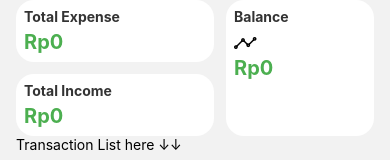
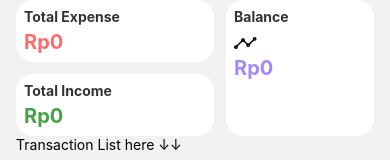
Before and after one commit to riwaldo14/spendWise, a React Native app: screen /Home in a window 390 px wide. Shown: the top 160 px of the page. Built offline with nearby package versions, Linux system fonts and the light colour scheme.

Commit message:
adding style to add transaction page

```diff
--- a/src/components/DatePicker.js
+++ b/src/components/DatePicker.js
@@ -16,7 +16,7 @@ export default function DatePicker({ value, onValueChange }) {
 
 const styles = StyleSheet.create({
   container: {
-    flex: 1,
-    backgroundColor: "#F5FCFF",
+    // flex: 1,
+    backgroundColor: "#ffffff",
   },
 });
--- a/src/components/InputField.js
+++ b/src/components/InputField.js
@@ -24,7 +24,8 @@ const styles = StyleSheet.create({
     width: "100%",
     borderColor: "gray",
     borderWidth: 1,
-    marginBottom: 10,
-    paddingHorizontal: 10,
+    marginBottom: 16,
+    paddingHorizontal: 16,
+    borderRadius: 16,
   },
 });
--- a/src/components/SummaryCard.js
+++ b/src/components/SummaryCard.js
@@ -36,7 +36,7 @@ export default function SummaryCard() {
               size={24}
             />
           </View> */}
-          <Text style={styles.value}>{"Rp" + totalExpense}</Text>
+          <Text style={styles.valueExpense}>{"Rp" + totalExpense}</Text>
         </View>
         <View style={styles.innerContainer}>
           <Text style={styles.label}>Total Income</Text>
@@ -45,14 +45,14 @@ export default function SummaryCard() {
             color={"black"}
             size={24}
           /> */}
-          <Text style={styles.value}>{"Rp" + totalIncome}</Text>
+          <Text style={styles.valueIncome}>{"Rp" + totalIncome}</Text>
         </View>
       </View>
 
       <View style={styles.columnSaving}>
         <Text style={styles.label}>Balance</Text>
         <Ionicons name="analytics-outline" color={"black"} size={24} />
-        <Text style={styles.value}>{"Rp" + totalSaving}</Text>
+        <Text style={styles.valueBalance}>{"Rp" + totalSaving}</Text>
       </View>
     </View>
   );
@@ -104,9 +104,19 @@ const styles = StyleSheet.create({
     color: "#333",
     marginBottom: 5,
   },
-  value: {
+  valueIncome: {
     fontSize: 20,
     fontWeight: "bold",
-    color: "#4CAF50",
+    color: "#43a346",
+  },
+  valueExpense: {
+    fontSize: 20,
+    fontWeight: "bold",
+    color: "#ff6c6c",
+  },
+  valueBalance: {
+    fontSize: 20,
+    fontWeight: "bold",
+    color: "#a389ff",
   },
 });
--- a/src/components/TransactionItem.js
+++ b/src/components/TransactionItem.js
@@ -35,9 +35,17 @@ export default function TransactionItem({
           </View>
           <Text style={styles.amount}>{amount}</Text>
         </View>
-        <View style={styles.noteContainer}>
-          <Text style={styles.note}>{note}</Text>
-        </View>
+        {note !== "" ? (
+          <View style={styles.noteContainer}>
+            <Ionicons
+              name="document-text-outline"
+              color={"black"}
+              size={16}
+              style={{ marginRight: 4, color: "#777" }}
+            />
+            <Text style={styles.note}>{note}</Text>
+          </View>
+        ) : null}
       </View>
     </Pressable>
   );
@@ -51,7 +59,7 @@ const styles = StyleSheet.create({
     flexDirection: "column",
     alignItems: "center",
     padding: 16,
-    marginVertical: 8,
+    marginTop: 8,
   },
   row: {
     flex: 1,
@@ -76,10 +84,12 @@ const styles = StyleSheet.create({
   },
   noteContainer: {
     marginTop: 8,
-    backgroundColor: "#eee",
+    backgroundColor: "#f4f4f4",
     padding: 8,
     width: "100%",
     borderRadius: 8,
+    flexDirection: "row",
+    alignItems: "center",
   },
   note: {
     color: "#777",
--- a/src/screens/AddTransaction.js
+++ b/src/screens/AddTransaction.js
@@ -1,5 +1,12 @@
-import React, { useContext, useEffect, useState } from "react";
-import { View, Button, StyleSheet, Pressable, Text } from "react-native";
+import React, { useContext, useEffect, useRef, useState } from "react";
+import {
+  View,
+  Button,
+  StyleSheet,
+  Pressable,
+  Text,
+  TextInput,
+} from "react-native";
 import dayjs from "dayjs";
 
 import { v4 as uuidv4 } from "uuid";
@@ -8,6 +15,7 @@ import { v4 as uuidv4 } from "uuid";
 import DatePicker from "../components/DatePicker";
 import InputField from "../components/InputField";
 import { TransactionContext } from "../../store/transaction-context";
+import BottomSheet from "@devvie/bottom-sheet";
 
 const AddTransaction = ({ route, navigation }) => {
   // const [amount, setAmount] = useState("");
@@ -25,6 +33,12 @@ const AddTransaction = ({ route, navigation }) => {
   const editTransaction = route.params?.selectedTransaction;
   const selectedCategory = route.params?.selectedCategory;
   const selectedAccount = route.params?.selectedAccount;
+
+  const sheetRef = useRef(null);
+
+  function selectDateHandler() {
+    sheetRef.current.open();
+  }
 
   // console.log("=====");
   // console.log("params selected account > " + selectedAccount);
@@ -119,12 +133,13 @@ const AddTransaction = ({ route, navigation }) => {
 
   return (
     <View style={styles.container}>
-      <InputField
+      <TextInput placeholder="Rp0" style={styles.inputAmount} />
+      {/* <InputField
         placeholder={"Amount"}
         keyboardType={"numeric"}
         value={amount}
         onChangeText={(text) => setAmount(text)}
-      />
+      /> */}
 
       <Pressable style={styles.inputContainer} onPress={chooseCategoryHandler}>
         <Text style={styles.input}>
@@ -149,8 +164,28 @@ const AddTransaction = ({ route, navigation }) => {
         </Text>
       </Pressable>
 
-      <DatePicker value={date} onValueChange={handleDateChange} />
+      <Pressable style={styles.inputContainer} onPress={selectDateHandler}>
+        <Text style={styles.input}>choose date</Text>
+      </Pressable>
+
+      {/* <DatePicker value={date} onValueChange={handleDateChange} /> */}
+
       <Button title="Add Transaction" onPress={submitHandler} />
+      <BottomSheet
+        ref={sheetRef}
+        animationType="spring"
+        openDuration={"800"}
+        closeDuration={"300"}
+        height={"70%"}
+        // containerHeight={""}
+        // containerHeight={"100%"}
+        style={{ backgroundColor: "white" }}
+      >
+        <View style={styles.datePicker}>
+          <DatePicker value={date} onValueChange={handleDateChange} />
+          <Button title="Add Transaction" onPress={submitHandler} />
+        </View>
+      </BottomSheet>
     </View>
   );
 };
@@ -162,10 +197,16 @@ const styles = StyleSheet.create({
     alignItems: "center",
     padding: 20,
   },
+  inputAmount: {
+    fontSize: 32,
+    padding: 24,
+  },
 
   datePicker: {
-    width: "100%",
-    marginBottom: 10,
+    // flex: 1,
+    // height: "100%",
+    // width: "80%",
+    // marginBottom: 10,
   },
   inputContainer: {
     flexDirection: "row",
```
